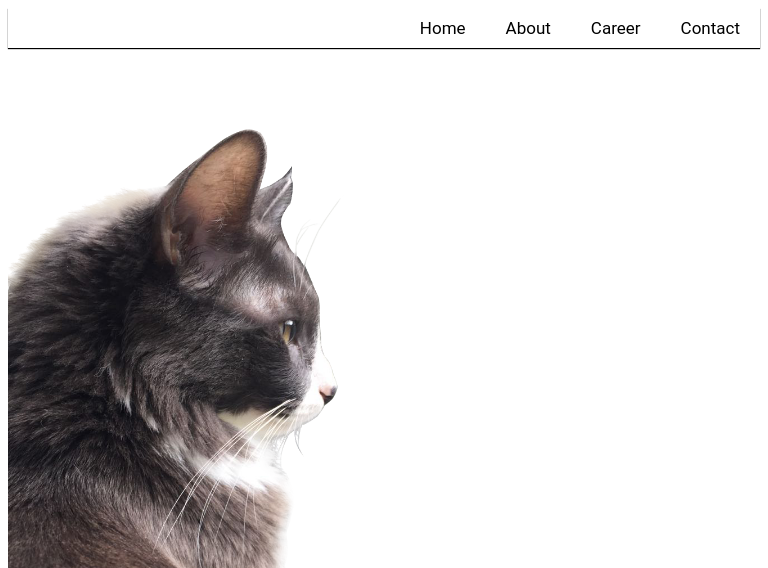
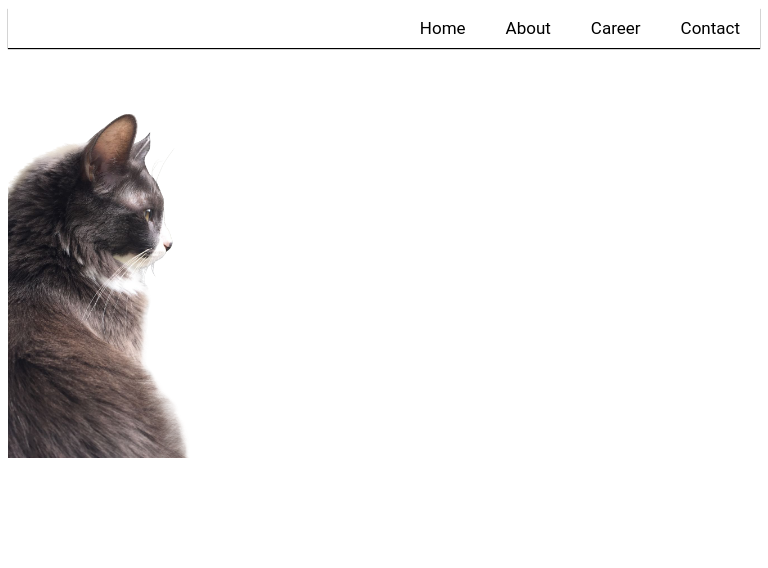
Before and after one commit to KellyZzz/KellyZzz.github.io, a plain HTML site: page index.html in a window 768 px wide. Shown: the top 568 px of the page. Drawn offline with Linux system fonts and the light colour scheme.

Commit message:
test media query - 37

```diff
--- a/style.css
+++ b/style.css
@@ -122,8 +122,8 @@
 
     .BGpic {
         position: relative;
-        width: 600px;
-        height: 400px;
+        width: 300px;
+        height: 100px;
     }
 
     .mainBody {
```
